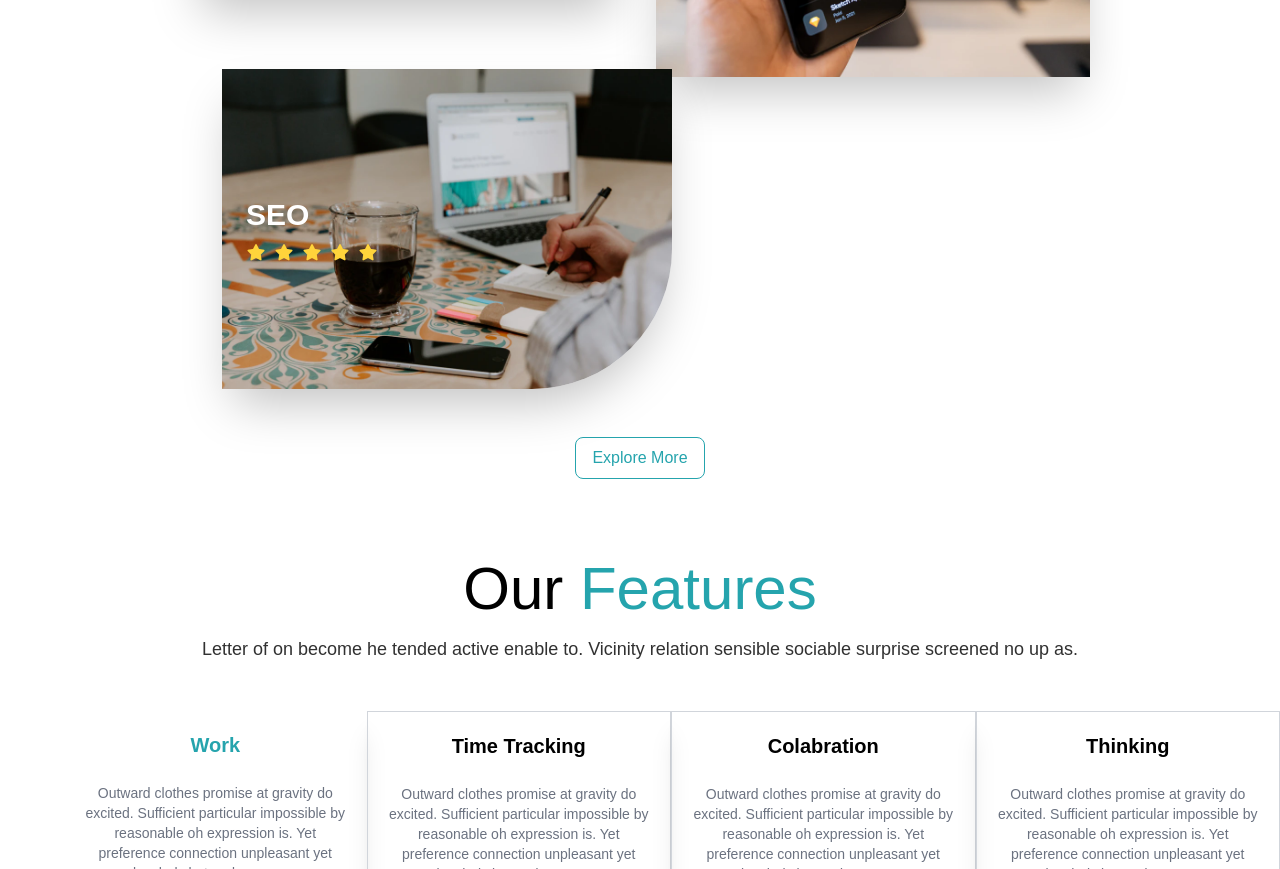
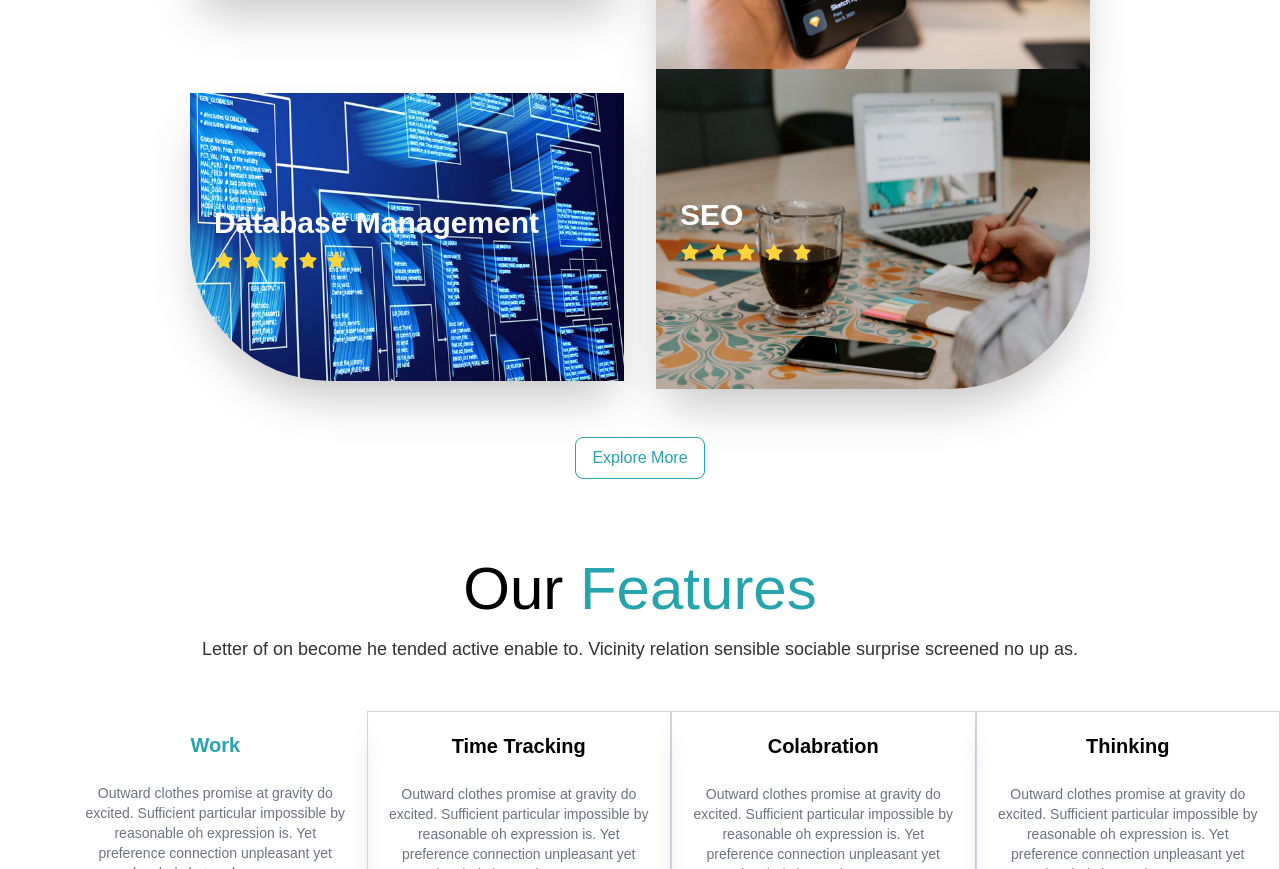
Before and after one commit to MMZ42/Freelancer-Project, a website: page index.html in a window 1280 px wide. Shown: the part 1474-2343 px from the top of the page. Drawn offline with Linux system fonts and the light colour scheme.

Commit message:
another one

```diff
--- a/index.html
+++ b/index.html
@@ -155,9 +155,9 @@
                         </div>
 
 
-                        <div class="flex gap-8 flex-wrap">
+                        <div class="flex gap-8">
                             <!-- Database Management Card -->
-                            <div class="relative w-5/12 h-52 sm:h-60 md:h-72 overflow-hidden shadow-2xl hover:shadow-3xl transition-all duration-300 md:translate-y-6"
+                            <div class="relative w-1/2 h-52 sm:h-60 md:h-72 overflow-hidden shadow-2xl hover:shadow-3xl transition-all duration-300 md:translate-y-6"
                                 style="border-bottom-left-radius: 140px; background-size: cover; background-position: center; background-repeat: no-repeat; background-image: url(./Assets/images/databaseimage.png);">
                                 <div
                                     class="absolute inset-0 flex flex-col items-start justify-center px-6 text-left text-white">
@@ -174,7 +174,7 @@
                             </div>
 
                             <!-- SEO Card -->
-                            <div class="relative w-6/12 h-60 sm:h-72 md:h-80 overflow-hidden shadow-2xl hover:shadow-3xl transition-all duration-300"
+                            <div class="relative w-1/2 h-60 sm:h-72 md:h-80 overflow-hidden shadow-2xl hover:shadow-3xl transition-all duration-300"
                                 style="border-bottom-right-radius: 140px; background-size: cover; background-position: center; background-repeat: no-repeat; background-image: url(./Assets/images/seoimage.png);">
                                 <div
                                     class="absolute inset-0 flex flex-col items-start justify-center px-6 text-left text-white">
```
